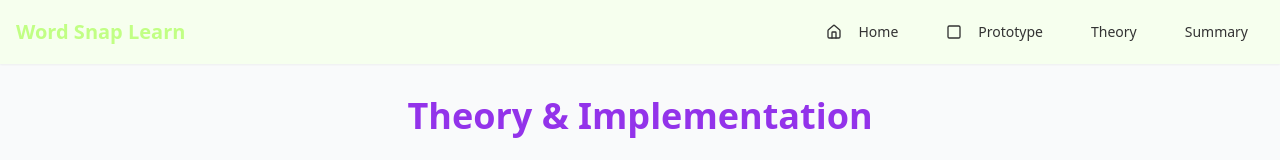
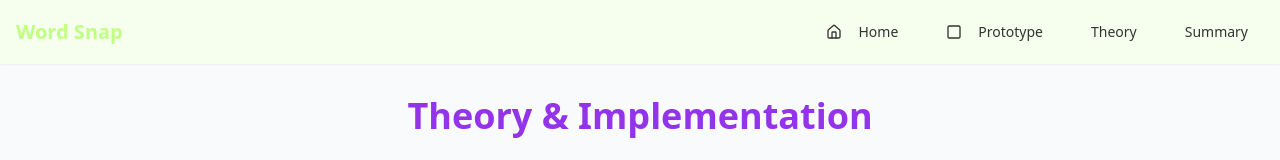
Before and after one commit to nijie3537/word-snap-website, a React (Vite) app: page /theory in a window 1280 px wide. Shown: the top 160 px of the page. Built offline with nearby package versions, Linux system fonts and the light colour scheme.

Commit message:
Remove "Learn" from navigation
Removes the word "Learn" from the navigation bar title.

```diff
--- a/src/components/Navigation.tsx
+++ b/src/components/Navigation.tsx
@@ -9,7 +9,7 @@ const Navigation = () => {
       <div className="container mx-auto px-4">
         <div className="flex items-center justify-between h-16">
           <Link to="/" className="text-xl font-bold text-[#C1FF84]">
-            Word Snap Learn
+            Word Snap
           </Link>
           <div className="flex gap-4">
             <Link to="/">
```
